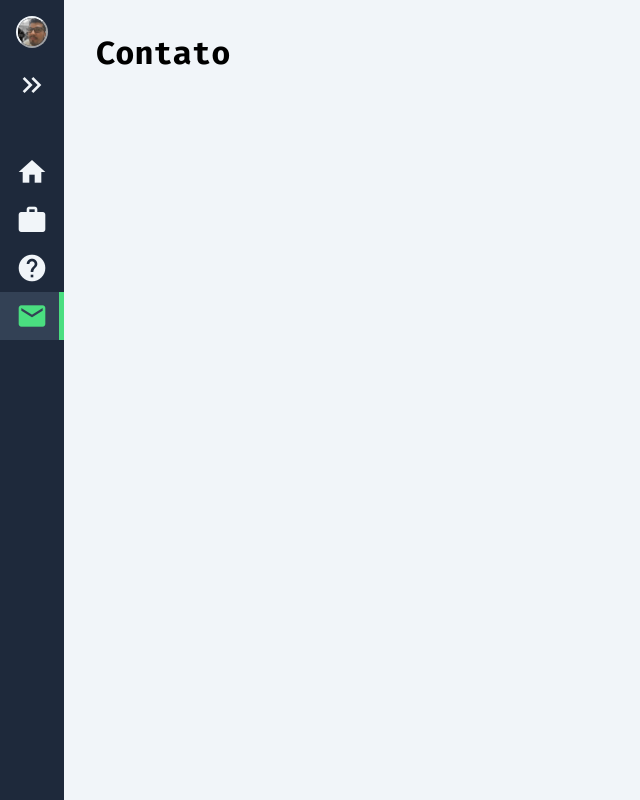
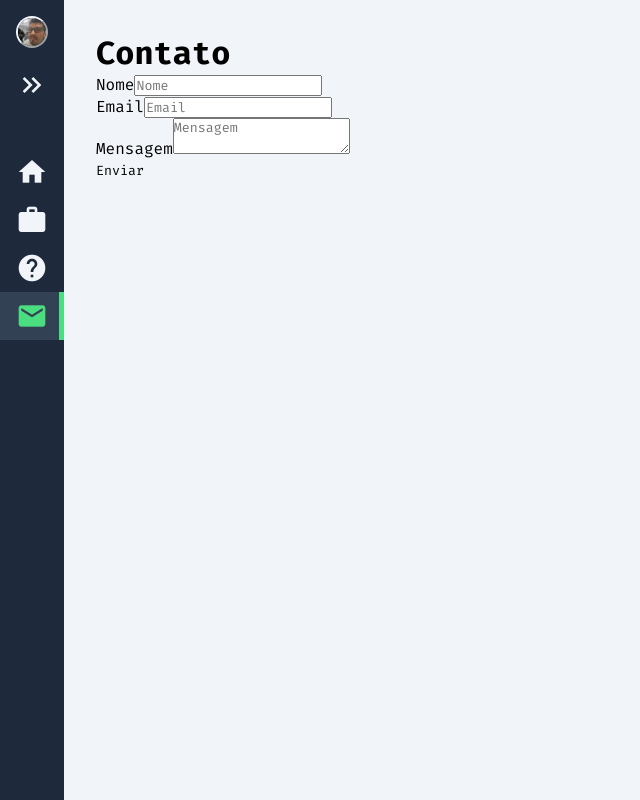
Before and after one commit to mabner/mabner.github.io, a Vue app: page /contact in a window 1280 px wide. Shown: the whole page, without its empty margins (0-640 px from the left). Built offline with nearby package versions, Linux system fonts and the light colour scheme.

Commit message:
contact form test

```diff
--- a/src/views/About.vue
+++ b/src/views/About.vue
@@ -1,6 +1,6 @@
 <template>
 	<main class="about-page">
-		<h1>About</h1>
+		<h1>Sobre</h1>
 		<p>Website being developed as a portfolio to showcase my work and academic experience.</p>
 	</main>
 </template>
--- a/src/views/Contact.vue
+++ b/src/views/Contact.vue
@@ -2,13 +2,29 @@
 	<div>
 		<main class="contact-page">
 			<h1>Contato</h1>
+			<form name="contact-me" method="post" data-netlify="true" data-netlify-honeypot="bot-field">
+				<input type="hidden" name="form-name" value="contact-me" />
+				<div class="form-group">
+					<label for="name">Nome</label>
+					<input type="text" name="name" id="name" class="form-control" placeholder="Nome" required>
+				</div>
+				<div class="form-group">
+					<label for="email">Email</label>
+					<input type="email" name="email" id="email" class="form-control" placeholder="Email" required>
+				</div>
+				<div class="form-group">
+					<label for="message">Mensagem</label>
+					<textarea name="message" id="message" class="form-control" placeholder="Mensagem" required></textarea>
+				</div>
+				<div class="form-group">
+					<button type="submit" class="btn btn-primary">Enviar</button>
+				</div>
+			</form>
 		</main>
 	</div>
 </template>
 
-<script setup>
-
-</script>
+<script setup></script>
 
 <style lang="scss" scoped>
 </style>
```
